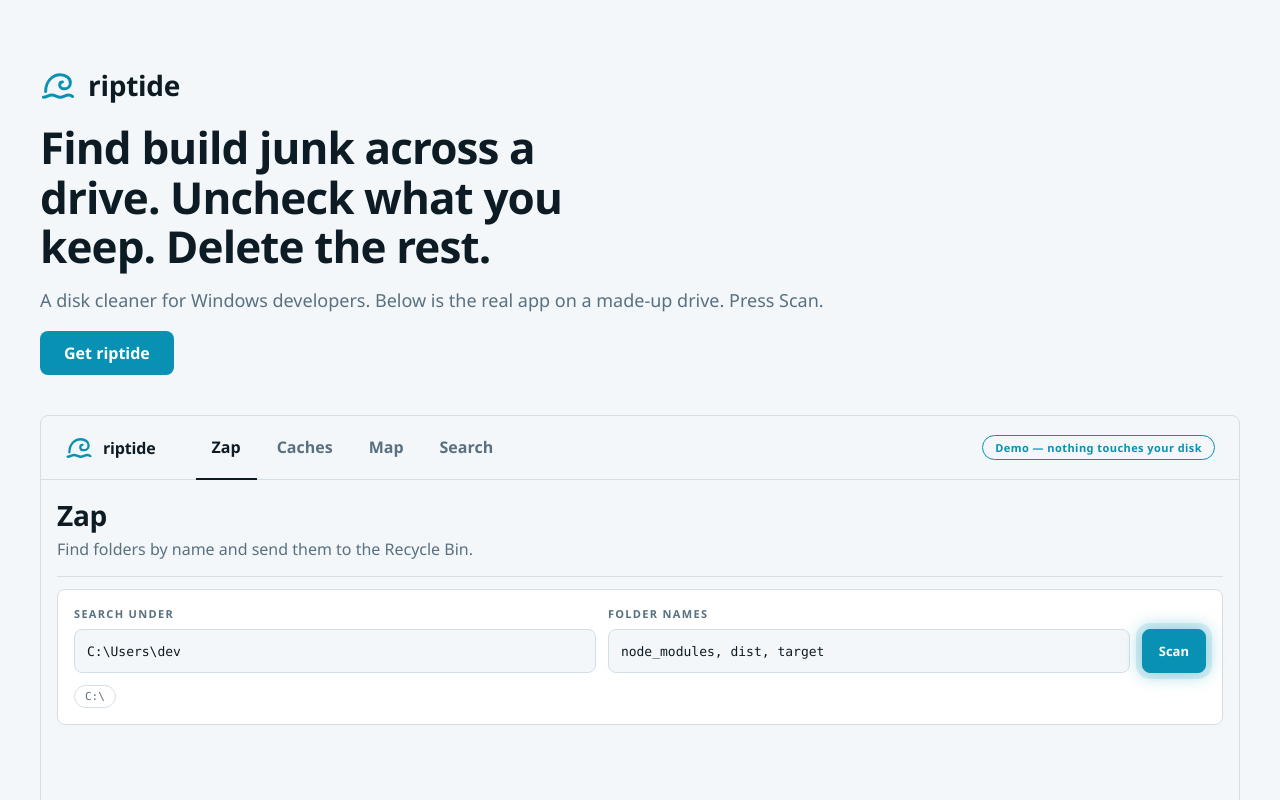
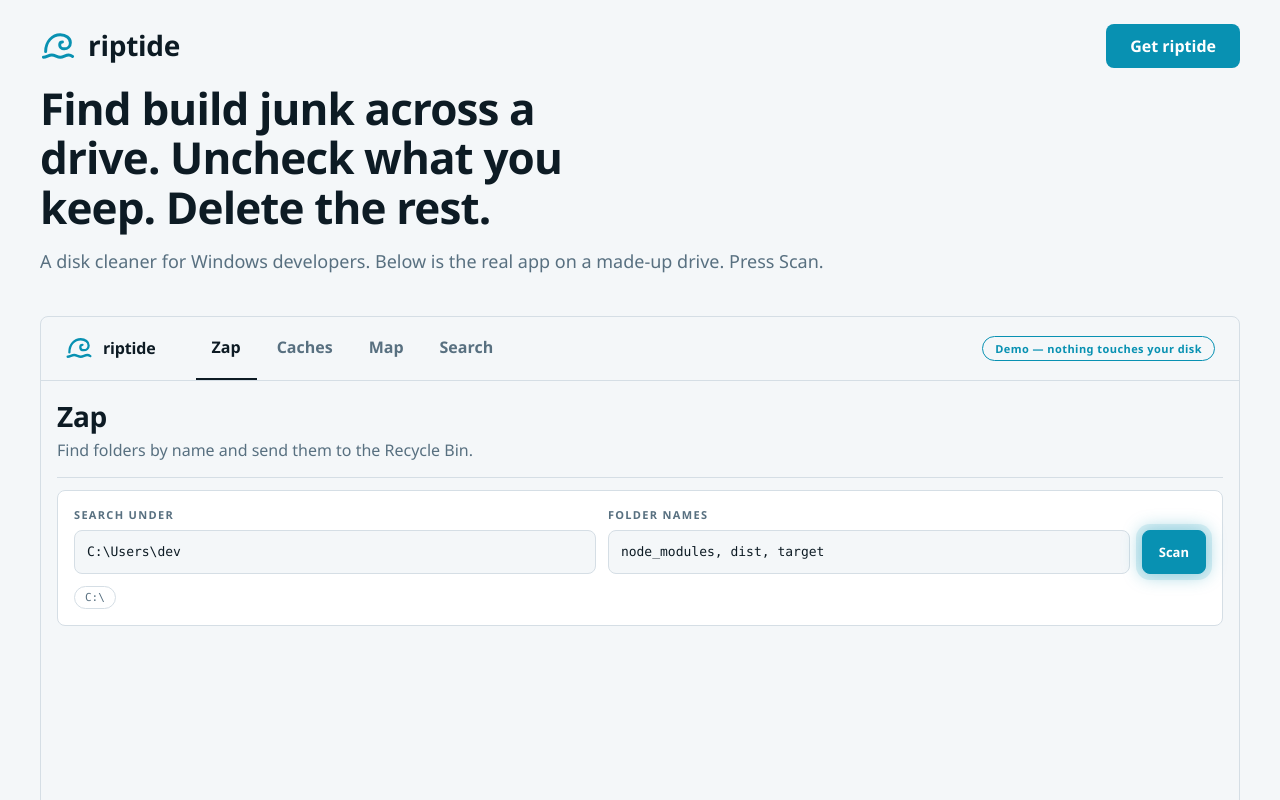
Before and after one commit to dustinlacewell/riptide, an Astro site in the folder site/: page / in a window 1280 px wide. Shown: the top 800 px of the page. Built offline with nearby package versions, Linux system fonts and the light colour scheme; Astro itself is replaced by a stand-in of ours.

Commit message:
Put Get riptide at the top right of the page

```diff
--- a/site/src/components/Hero.astro
+++ b/site/src/components/Hero.astro
@@ -6,16 +6,18 @@
 
 <header class="hero">
   <div class="wrap copy">
-    <div class="wordmark">
-      <WaveMark size={36} />
-      <span>riptide</span>
+    <div class="topbar">
+      <div class="wordmark">
+        <WaveMark size={36} />
+        <span>riptide</span>
+      </div>
+      {/* TODO: point "Get riptide" at the source repo once its URL is public. */}
+      <a class="cta" href="#get">Get riptide</a>
     </div>
     <h1>Find build junk across a drive. Uncheck what you keep. Delete the rest.</h1>
     <p class="lead">
       A disk cleaner for Windows developers. Below is the real app on a made-up drive. Press Scan.
     </p>
-    {/* TODO: point "Get riptide" at the source repo once its URL is public. */}
-    <a class="cta" href="#get">Get riptide</a>
   </div>
 
   <!-- The app window scales down to about 900 px. Narrower screens get the
@@ -36,7 +38,7 @@
     display: flex;
     flex-direction: column;
     gap: var(--s-6);
-    padding-top: 64px;
+    padding-top: var(--s-5);
   }
 
   .copy {
@@ -44,6 +46,14 @@
     flex-direction: column;
     gap: var(--s-4);
     align-items: flex-start;
+    width: 100%;
+  }
+
+  .topbar {
+    display: flex;
+    align-items: center;
+    justify-content: space-between;
+    gap: var(--s-4);
     width: 100%;
   }
 
```
